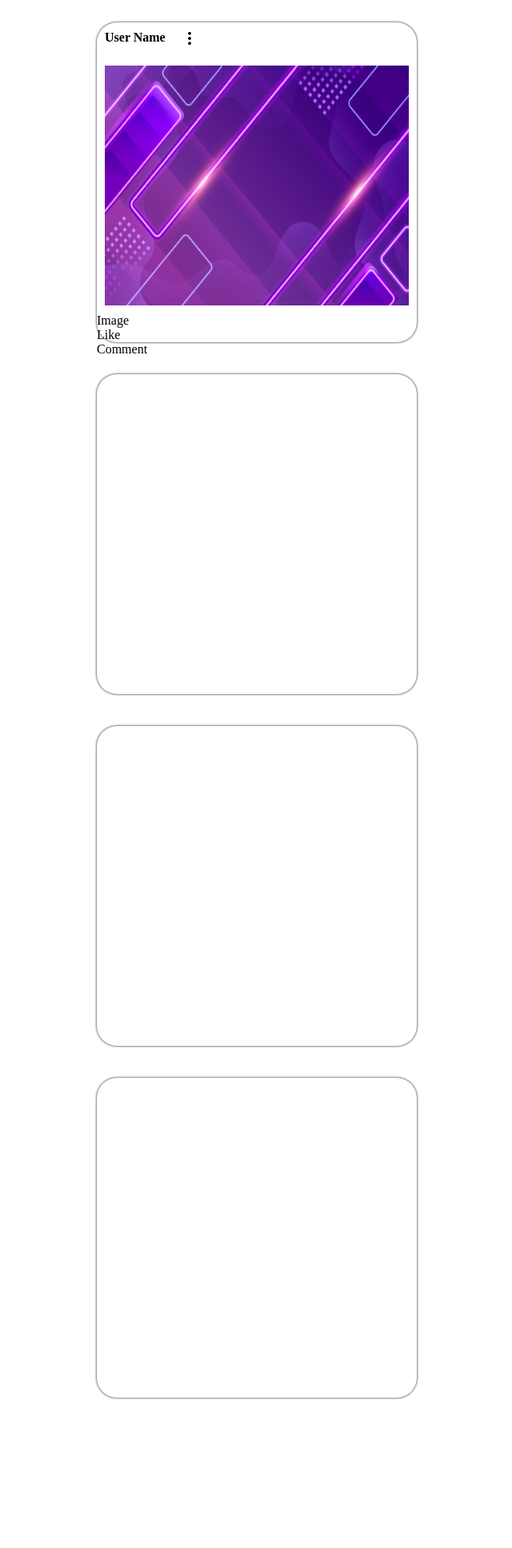
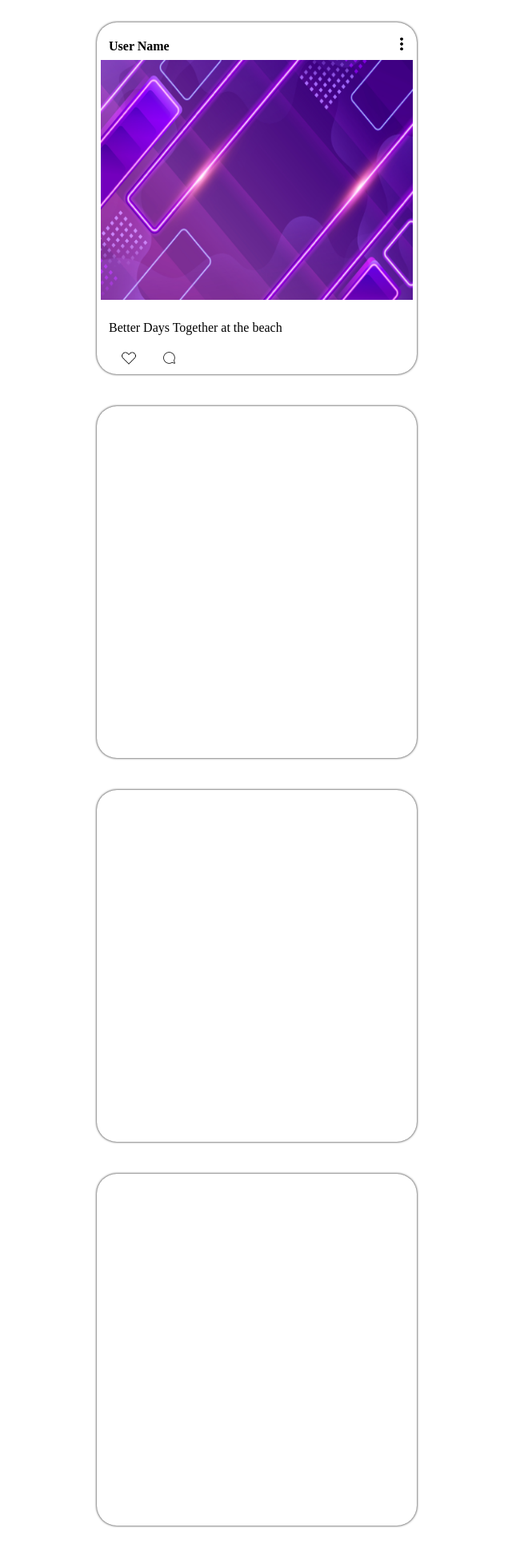
Before and after one commit to theresiatawk/CSC443_InstagramLike_Website, a PHP site: page /stream.html in a window 1280 px wide. Shown: the whole page at 80% size, without its empty margins (319-959 px from the left). Before the commit the page ends 1750 px from the top, so only its background shows below. Run offline with PHP 8.4, Linux system fonts and the light colour scheme.

Commit message:
Enhancing Post Card

```diff
--- a/Frontend/stream.html
+++ b/Frontend/stream.html
@@ -9,8 +9,10 @@
   </head>
   <body class="stream-container">
     <div class="image-card flex-column">
-      <div class = "flex-row">
-        <div class = "username"><b>User Name</b></div>
+      <div class="flex-row">
+        <div class="username">
+          <p><b>User Name</b></p>
+        </div>
         <div class="dots-img">
           <img src="./Assets/dots.png" width="20px" height="20px" />
         </div>
@@ -23,9 +25,17 @@
           height="300px"
         />
       </div>
-      <div>Image</div>
-      <div>Like</div>
-      <div>Comment</div>
+      <div class="caption">
+        <p>Better Days Together at the beach</p>
+    </div>
+      <div class = "flex-row">
+        <div class="heart-img">
+            <img src="./Assets/empty_heart.png" width="20px" height="20px" />
+        </div>
+        <div class="comment-img">
+            <img src="./Assets/comment.png" width="25px" height="25px" />
+        </div>
+      </div>
     </div>
     <div class="image-card"></div>
     <div class="image-card"></div>
--- a/Frontend/style.css
+++ b/Frontend/style.css
@@ -125,34 +125,59 @@
   align-items: center;
 }
 .image-card {
-  height: 400px;
+  height: 440px;
   width: 400px;
-  /* top: 50%; */
   box-shadow: 0 0 3px 0;
   background: inherit;
   backdrop-filter: blur(5px);
   margin: 20px;
   border-radius: 25px;
 }
-.flex-column{
+.flex-column {
   display: flex;
   flex-direction: column;
 }
-.flex-row{
+.flex-row {
+  display: flex;
+  overflow: hidden; /* add this to contain floated children */
+}
+.username {
   display: flex;
   flex-direction: row;
+  float: left;
+  margin: 5px;
+  padding-left: 10px;
 }
-.username{
-    margin: 10px;
+.dots-img {
+  display: flex;
+  float: right;
+  margin: 5px;
+  align-items: flex-end;
+  padding-left: 270px;
 }
-.dots-img{
-    margin: 10px;
-}
-.user-img{
+.user-img {
   display: flex;
   justify-content: center;
   align-items: center;
+  margin: 5px;
+}
+.heart-img {
+  display: flex;
   margin: 10px;
+  align-items: flex-end;
+  padding-left: 20px;
+}
+.comment-img {
+  display: flex;
+  margin: 8px;
+  align-items: flex-end;
+  padding-left: 10px;
+}
+.caption {
+  display: flex;
+  margin: 5px;
+  align-items: flex-end;
+  padding-left: 10px;
 }
 .img {
   width: 100%;
```
Also changed, not shown: Frontend/Assets/comment.png (added), Frontend/Assets/empty_heart.png (added), Frontend/Assets/full_heart.png (added). Lines whose indentation alone changed are shown as unchanged.
